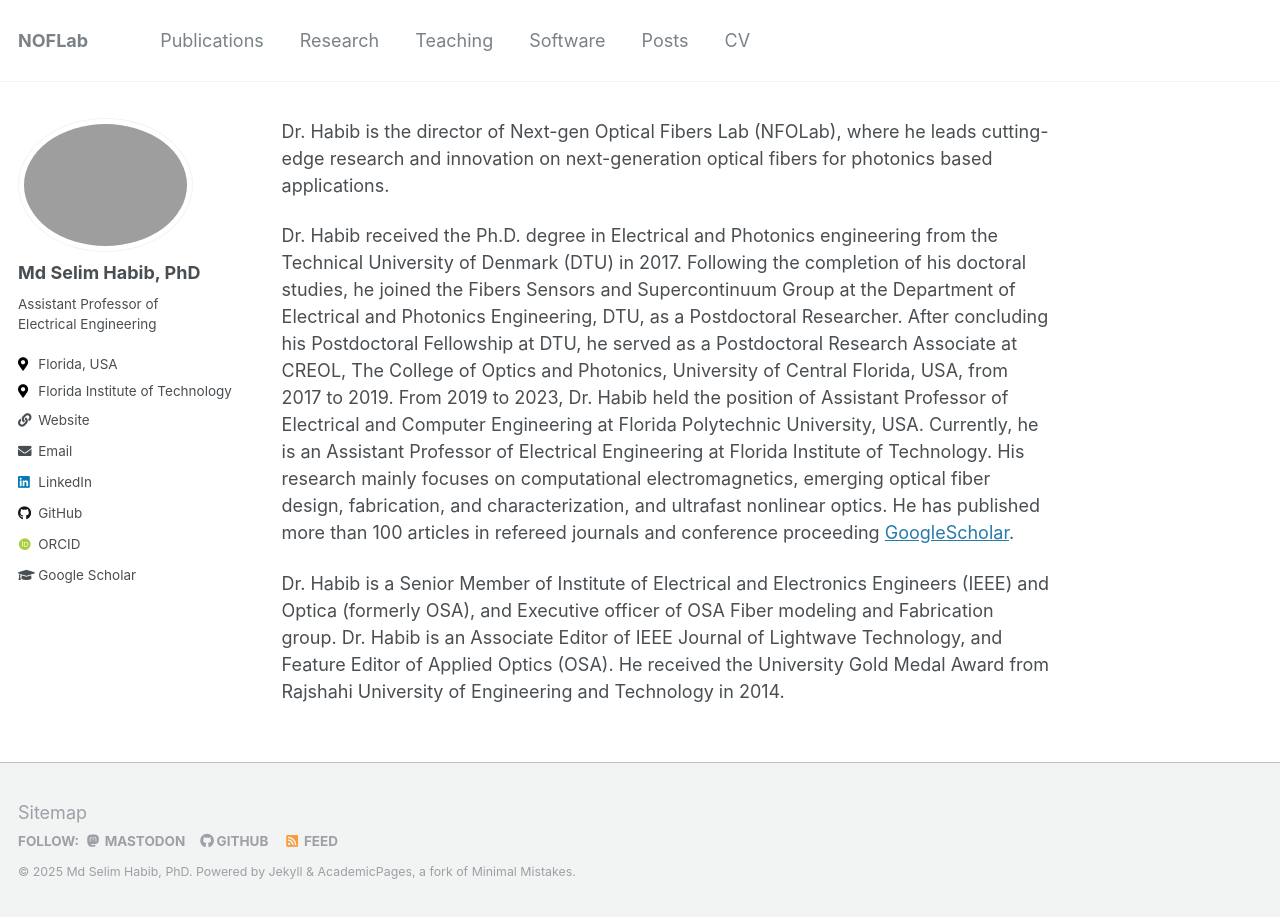
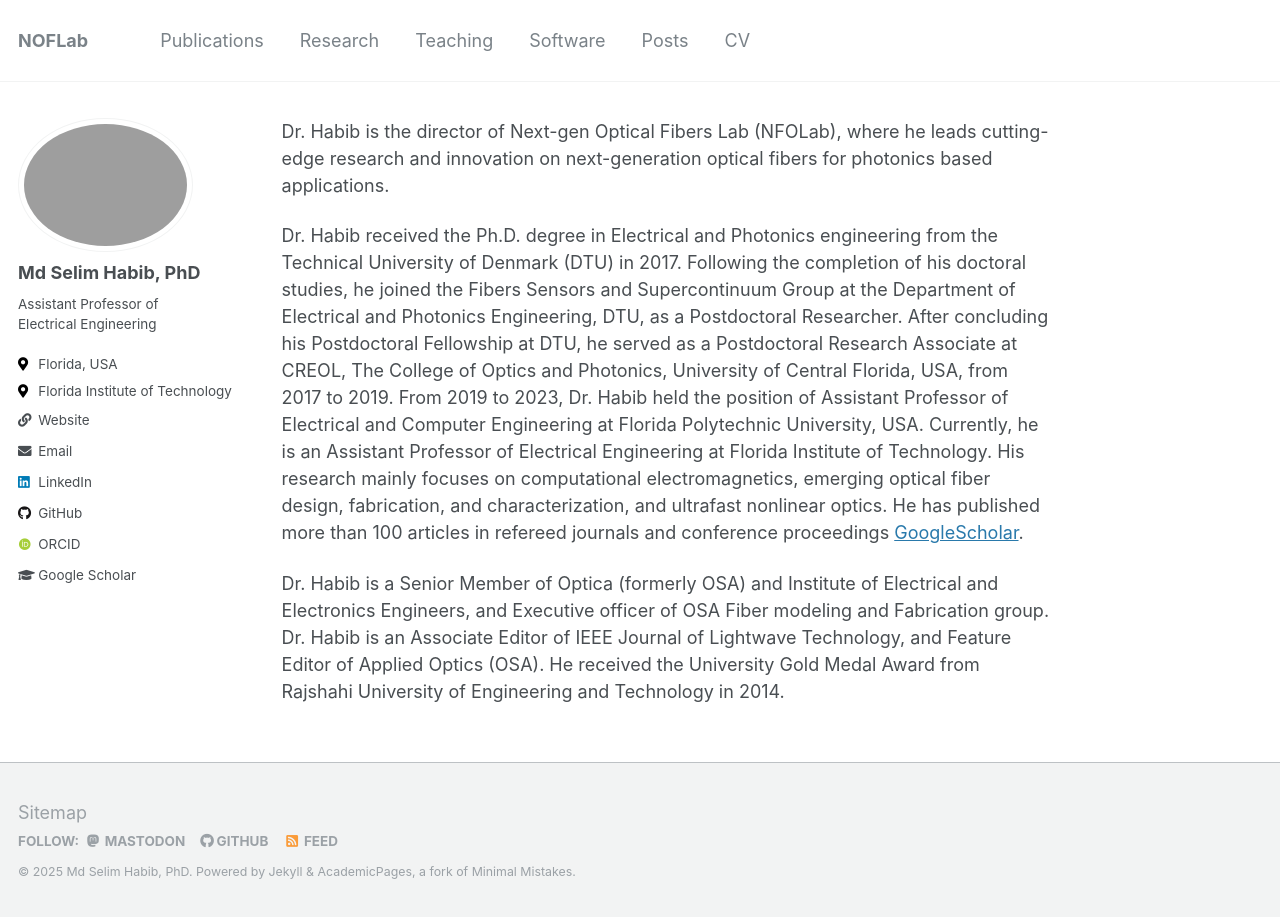
Before and after one commit to mhabib73/NOFLab.github.io, a Jekyll site: the page built from _pages/about.md, in a window 1280 px wide. Built offline with Jekyll 4.4.1, drawn with Linux system fonts in a browser that asks for light colours; some web fonts are replaced.

Commit message:
Update about.md
Signed-off-by: Md Selim Habib <selim041073@gmail.com>

```diff
--- a/_pages/about.md
+++ b/_pages/about.md
@@ -9,6 +9,6 @@ redirect_from:
 
 Dr. Habib is the director of Next-gen Optical Fibers Lab (NFOLab), where he leads cutting-edge research and innovation on next-generation optical fibers for photonics based applications.
 
-Dr. Habib received the Ph.D. degree in Electrical and Photonics engineering from the Technical University of Denmark (DTU) in 2017. Following the completion of his doctoral studies, he joined the Fibers Sensors and Supercontinuum Group at the Department of Electrical and Photonics Engineering, DTU, as a Postdoctoral Researcher. After concluding his Postdoctoral Fellowship at DTU, he served as a Postdoctoral Research Associate at CREOL, The College of Optics and Photonics, University of Central Florida, USA, from 2017 to 2019. From 2019 to 2023, Dr. Habib held the position of Assistant Professor of Electrical and Computer Engineering at Florida Polytechnic University, USA. Currently, he is an Assistant Professor of Electrical Engineering at Florida Institute of Technology. His research mainly focuses on computational electromagnetics, emerging optical fiber design, fabrication, and characterization, and ultrafast nonlinear optics. He has published more than 100 articles in refereed journals and conference proceeding [GoogleScholar](https://scholar.google.com/citations?user=rkzjCbMAAAAJ&hl=en).
+Dr. Habib received the Ph.D. degree in Electrical and Photonics engineering from the Technical University of Denmark (DTU) in 2017. Following the completion of his doctoral studies, he joined the Fibers Sensors and Supercontinuum Group at the Department of Electrical and Photonics Engineering, DTU, as a Postdoctoral Researcher. After concluding his Postdoctoral Fellowship at DTU, he served as a Postdoctoral Research Associate at CREOL, The College of Optics and Photonics, University of Central Florida, USA, from 2017 to 2019. From 2019 to 2023, Dr. Habib held the position of Assistant Professor of Electrical and Computer Engineering at Florida Polytechnic University, USA. Currently, he is an Assistant Professor of Electrical Engineering at Florida Institute of Technology. His research mainly focuses on computational electromagnetics, emerging optical fiber design, fabrication, and characterization, and ultrafast nonlinear optics. He has published more than 100 articles in refereed journals and conference proceedings [GoogleScholar](https://scholar.google.com/citations?user=rkzjCbMAAAAJ&hl=en).
 
-Dr. Habib is a Senior Member of Institute of Electrical and Electronics Engineers (IEEE) and Optica (formerly OSA), and Executive officer of OSA Fiber modeling and Fabrication group. Dr. Habib is an Associate Editor of IEEE Journal of Lightwave Technology, and Feature Editor of Applied Optics (OSA). He received the University Gold Medal Award from Rajshahi University of Engineering and Technology in 2014.
+Dr. Habib is a Senior Member of Optica (formerly OSA) and Institute of Electrical and Electronics Engineers, and Executive officer of OSA Fiber modeling and Fabrication group. Dr. Habib is an Associate Editor of IEEE Journal of Lightwave Technology, and Feature Editor of Applied Optics (OSA). He received the University Gold Medal Award from Rajshahi University of Engineering and Technology in 2014.
```
